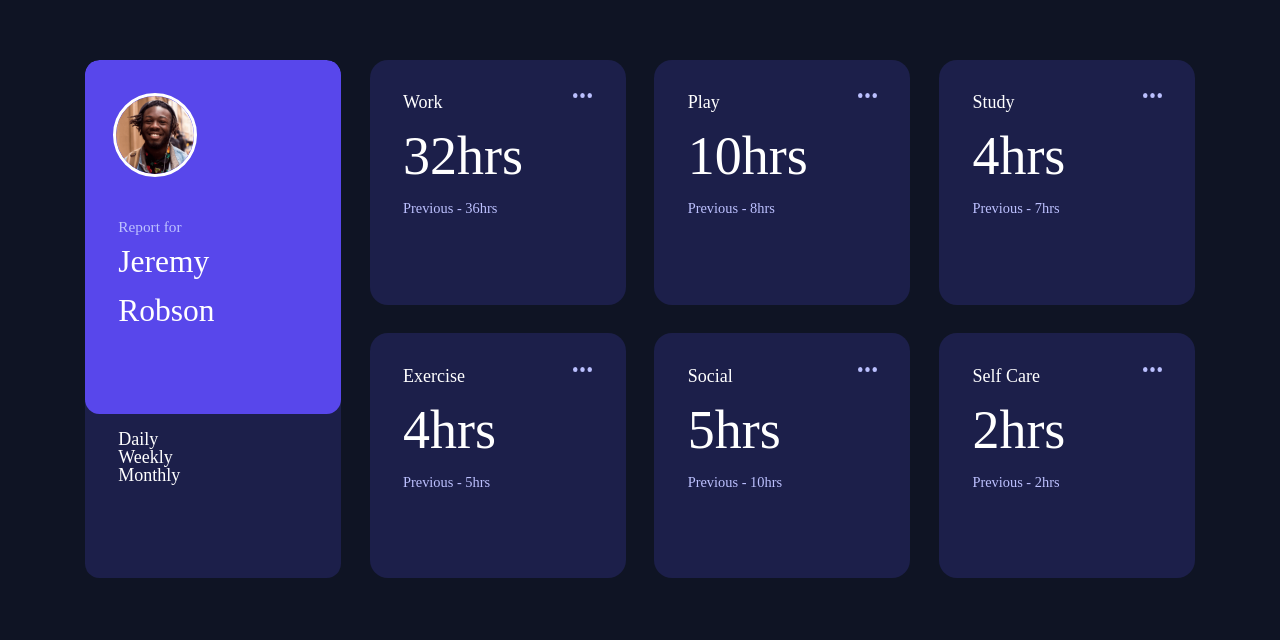
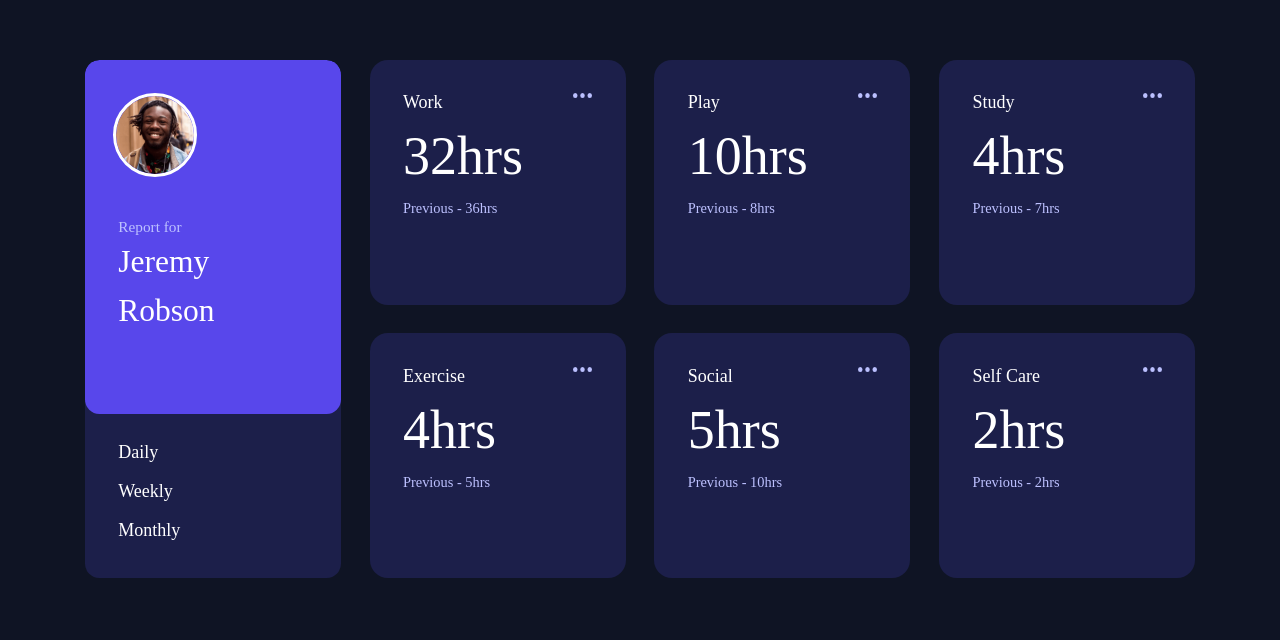
Before and after one commit to Code4V/time-tracking-dashboard--frontend-mentor, a website: page index.html in a window 1280 px wide. Shown: the part 193-833 px from the top of the page. Drawn offline with Linux system fonts and the light colour scheme.

Commit message:
updated the time buttons

```diff
--- a/index.html
+++ b/index.html
@@ -27,9 +27,9 @@
         <span class="profile__name-main">Jeremy Robson</span>
       </div>
       <div class="profile__buttons">
-        <button class="profile__time-changer">Daily</button>
-        <button class="profile__time-changer">Weekly</button>
-        <button class="profile__time-changer">Monthly</button>
+        <button type="button" class="profile__time-changer">Daily</button>
+        <button type="button" class="profile__time-changer">Weekly</button>
+        <button type="button" class="profile__time-changer">Monthly</button>
       </div>
     </section>
 
--- a/style/stylus/components/profile.styl
+++ b/style/stylus/components/profile.styl
@@ -43,8 +43,15 @@
     margin-block-start auto
     background-color darkblue
     z-index -1
-    height 40%
+    height 38%
+
 
   &__time-changer
     display block
+
+  &__time-changer:first-child
+    margin-block-start .75rem
+
+  &__time-changer:not(:first-child)
+    margin-block-start 1.15rem
     // height 25px
```
Also changed, not shown: style/style.css.
